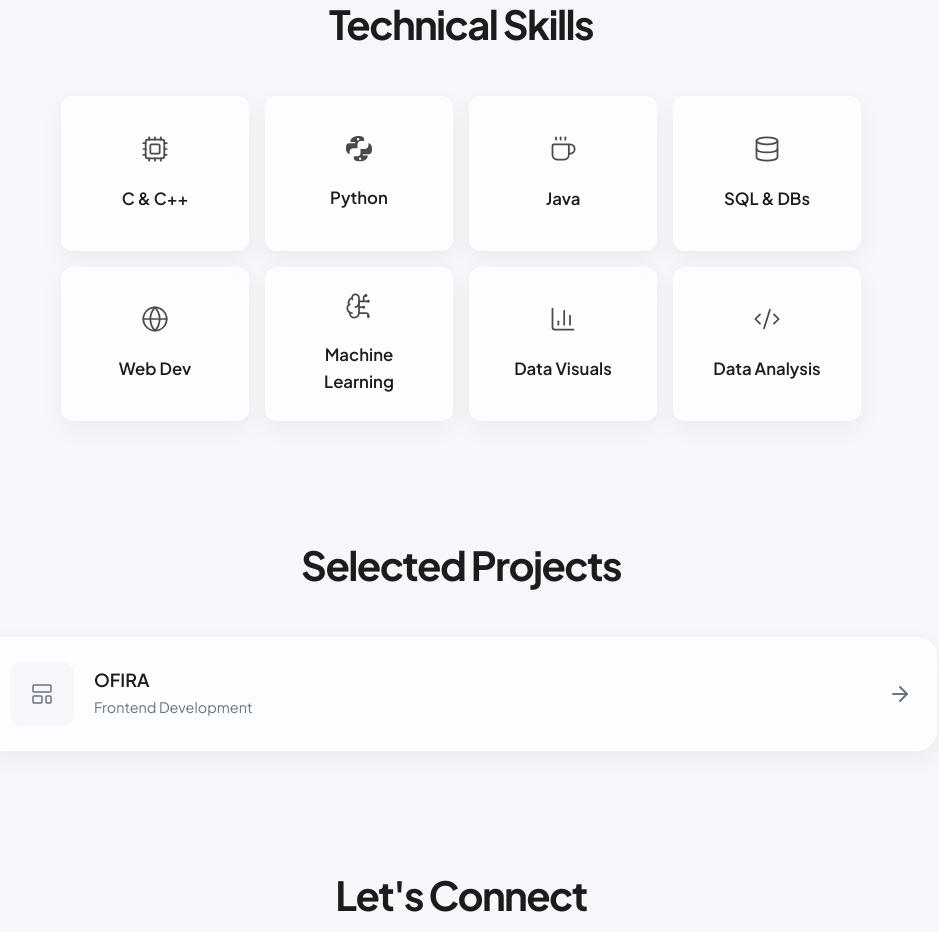
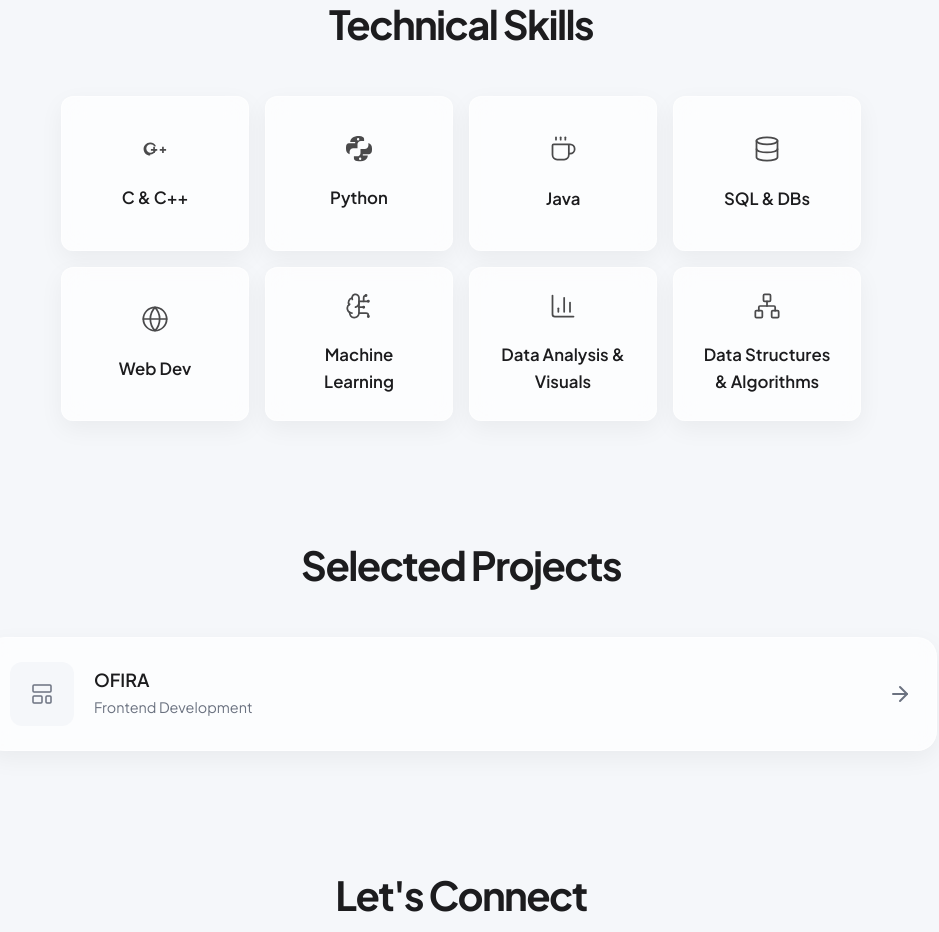
Before and after one commit to pawannegii/MyPortfolio, a React (Vite) app: page / in a window 1280 px wide. Shown: the part 1560-2492 px from the top of the page, without its empty margins (179-1118 px from the left). Built offline with nearby package versions, Linux system fonts and the light colour scheme.

Commit message:
Update skills section with C++ logo and combine Data Analysis/Visuals

```diff
--- a/src/App.jsx
+++ b/src/App.jsx
@@ -22,7 +22,8 @@ import {
   Globe,
   BrainCircuit,
   BarChart3,
-  Code2
+  Code2,
+  Network
 } from 'lucide-react';
 import avatarImg from './assets/avatar.png';
 const PythonIcon = ({ size = 28 }) => (
@@ -31,15 +32,21 @@ const PythonIcon = ({ size = 28 }) => (
   </svg>
 )
 
+const CppIcon = ({ size = 28 }) => (
+  <svg width={size} height={size} viewBox="0 0 24 24" fill="currentColor" stroke="none">
+    <path d="M22.251 10.366v3.268h-2.148v2.148h-1.558v-2.148h-2.147v-1.558h2.147V9.929h1.558v2.148h2.148v-1.711zM14.07 10.366v3.268h-2.148v2.148h-1.558v-2.148H8.217v-1.558h2.147V9.929h1.558v2.148h2.148v-1.711zM7.56 18.067C4.195 18.067 1.458 15.342 1.458 12S4.195 5.933 7.56 5.933c2.47 0 4.595 1.474 5.378 3.565h-1.637c-.66-1.185-1.92-1.996-3.385-1.996-2.164 0-3.924 1.77-3.924 3.953 0 2.183 1.76 3.954 3.924 3.954 1.488 0 2.766-.838 3.407-2.052h1.62c-.792 2.128-2.936 3.64-5.443 3.64l.06-.06z"/>
+  </svg>
+)
+
 const technicalSkills = [
-  { name: 'C & C++', icon: <Cpu size={28} strokeWidth={1.5} /> },
+  { name: 'C & C++', icon: <CppIcon size={26} /> },
   { name: 'Python', icon: <PythonIcon size={26} /> },
   { name: 'Java', icon: <Coffee size={28} strokeWidth={1.5} /> },
   { name: 'SQL & DBs', icon: <Database size={28} strokeWidth={1.5} /> },
   { name: 'Web Dev', icon: <Globe size={28} strokeWidth={1.5} /> },
   { name: 'Machine Learning', icon: <BrainCircuit size={28} strokeWidth={1.5} /> },
-  { name: 'Data Visuals', icon: <BarChart3 size={28} strokeWidth={1.5} /> },
-  { name: 'Data Analysis', icon: <Code2 size={28} strokeWidth={1.5} /> },
+  { name: 'Data Analysis & Visuals', icon: <BarChart3 size={28} strokeWidth={1.5} /> },
+  { name: 'Data Structures & Algorithms', icon: <Network size={28} strokeWidth={1.5} /> },
 ];
 
 const projects = [
```
